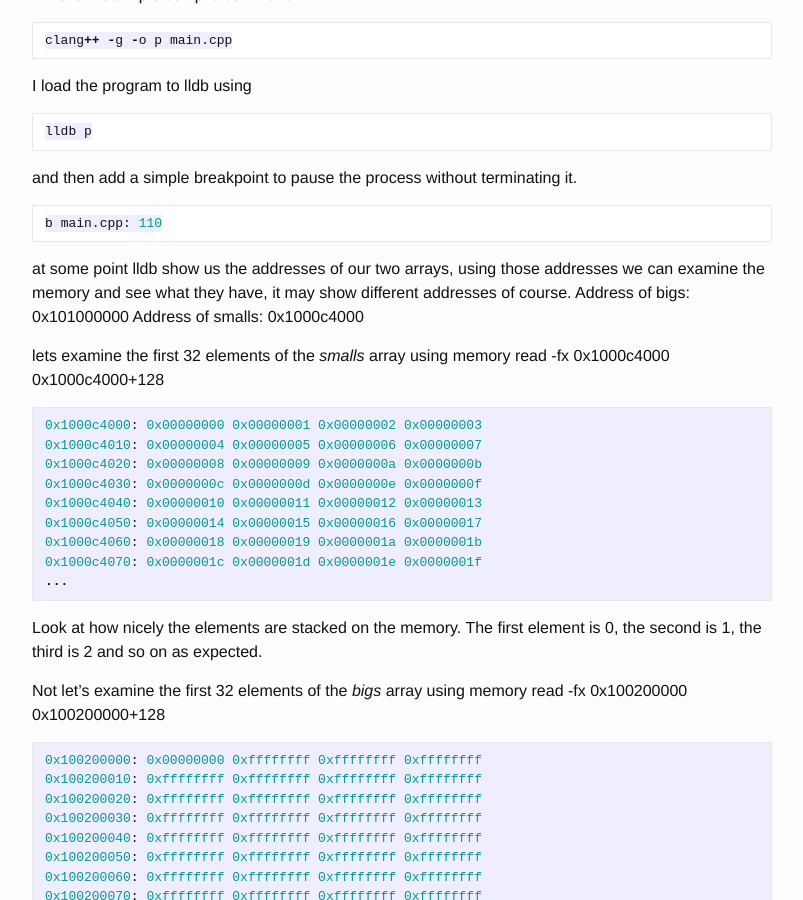
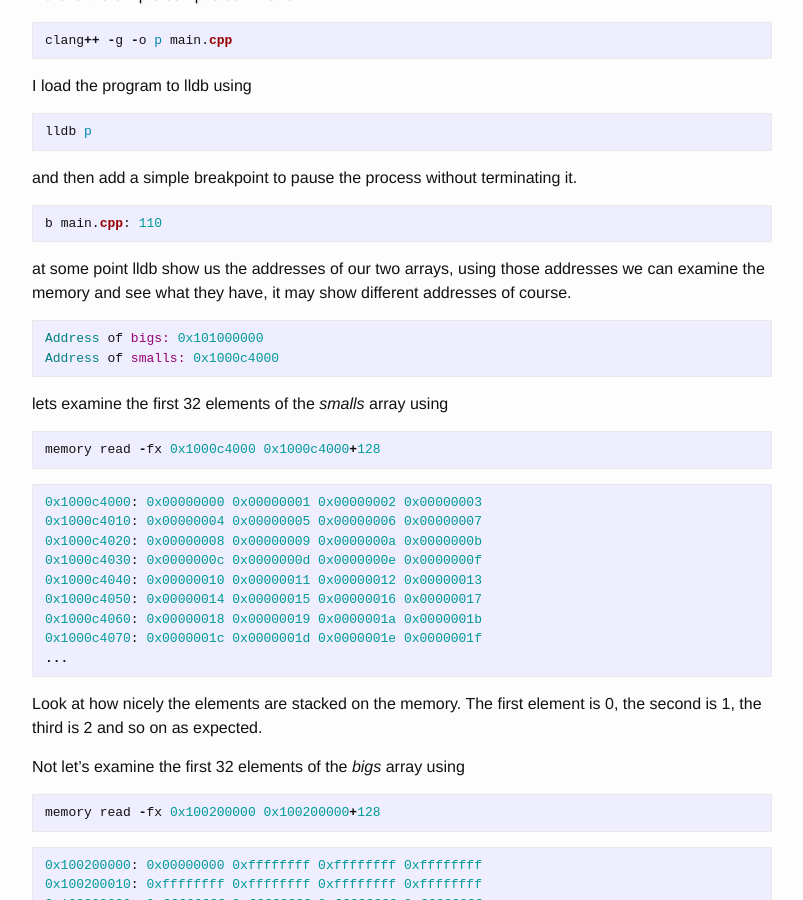
Before and after one commit to zehreken/zehreken.github.io, a Jekyll site: the page built from _posts/2017-06-08-cache-miss-and-data-locality.markdown, in a window 1280 px wide and 900 px high, scrolled down 1716 px. Shown: the whole window, without its empty margins (238-1041 px from the left). Built offline with Jekyll 4.4.1, drawn with Linux system fonts in a browser that asks for light colours.

Commit message:
Update post

````diff
--- a/_posts/2017-06-08-cache-miss-and-data-locality.markdown
+++ b/_posts/2017-06-08-cache-miss-and-data-locality.markdown
@@ -65,26 +65,31 @@ On average the second loop completes ~360 times faster than the first loop. The
 Let's examine how our data is placed on the actual memory using lldb. You can also use gdb, they are very similar by the way.
 
 I have compiled the script above using clang++ with -g flag to enable debugging with extra information. Here is the simple compile command.
-```python
+{% highlight ruby %}
 clang++ -g -o p main.cpp
-```
+{% endhighlight %}
 
 I load the program to lldb using
-```python
+{% highlight ruby %}
 lldb p
-```
+{% endhighlight %}
 
 and then add a simple breakpoint to pause the process without terminating it.
-```python
+{% highlight ruby %}
 b main.cpp: 110
-```
+{% endhighlight %}
 
 at some point lldb show us the addresses of our two arrays, using those addresses we can examine the memory and see what they have, it may show different addresses of course.
+{% highlight ruby %}
 Address of bigs: 0x101000000
 Address of smalls: 0x1000c4000
+{% endhighlight %}
 
 lets examine the first 32 elements of the _smalls_ array using
+{% highlight ruby %}
 memory read -fx 0x1000c4000 0x1000c4000+128
+{% endhighlight %}
+
 {% highlight ruby %}
 0x1000c4000: 0x00000000 0x00000001 0x00000002 0x00000003
 0x1000c4010: 0x00000004 0x00000005 0x00000006 0x00000007
@@ -100,7 +105,10 @@ memory read -fx 0x1000c4000 0x1000c4000+128
 Look at how nicely the elements are stacked on the memory. The first element is 0, the second is 1, the third is 2 and so on as expected.
 
 Not let's examine the first 32 elements of the _bigs_ array using
+{% highlight ruby %}
 memory read -fx 0x100200000 0x100200000+128
+{% endhighlight %}
+
 {% highlight ruby %}
 0x100200000: 0x00000000 0xffffffff 0xffffffff 0xffffffff
 0x100200010: 0xffffffff 0xffffffff 0xffffffff 0xffffffff
````
